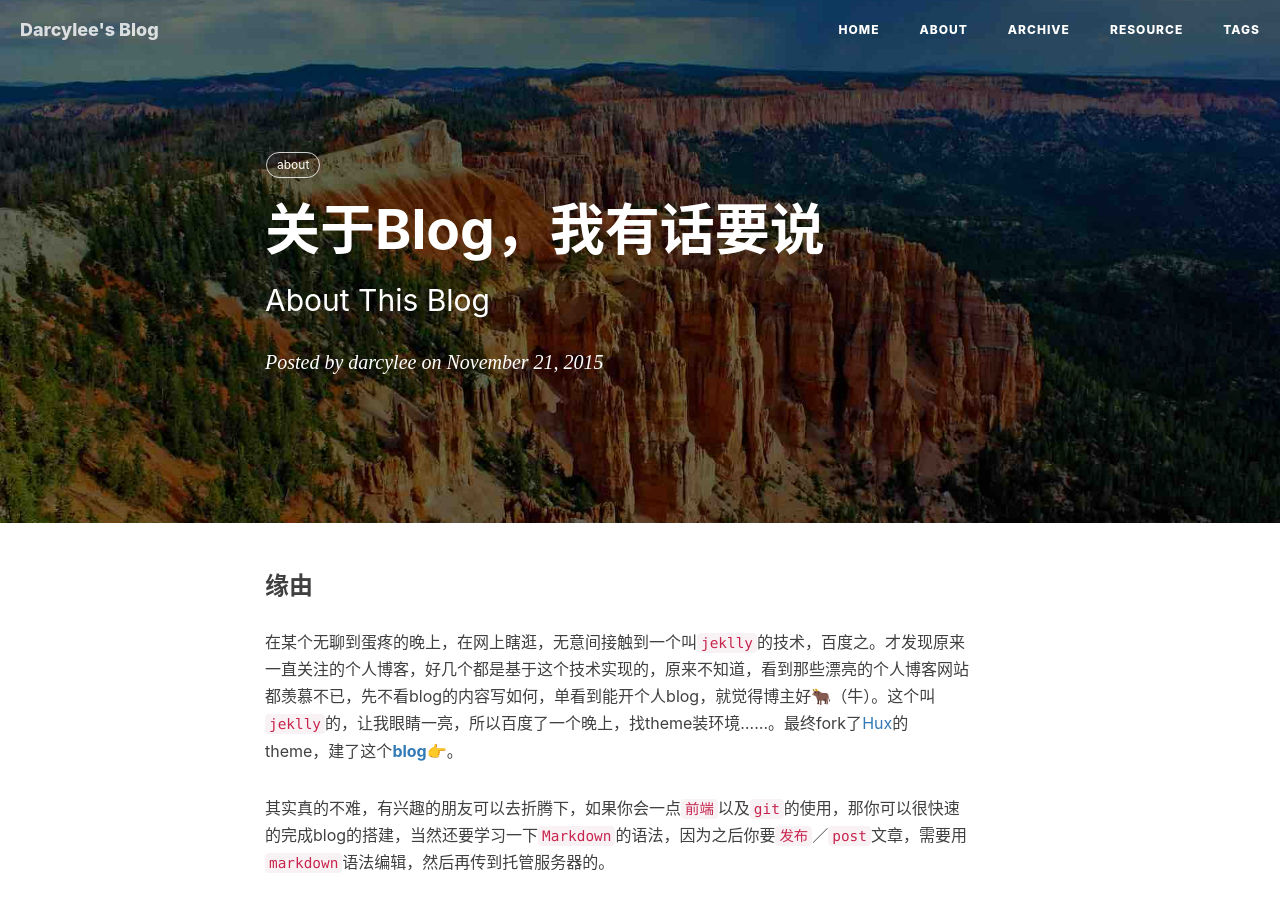
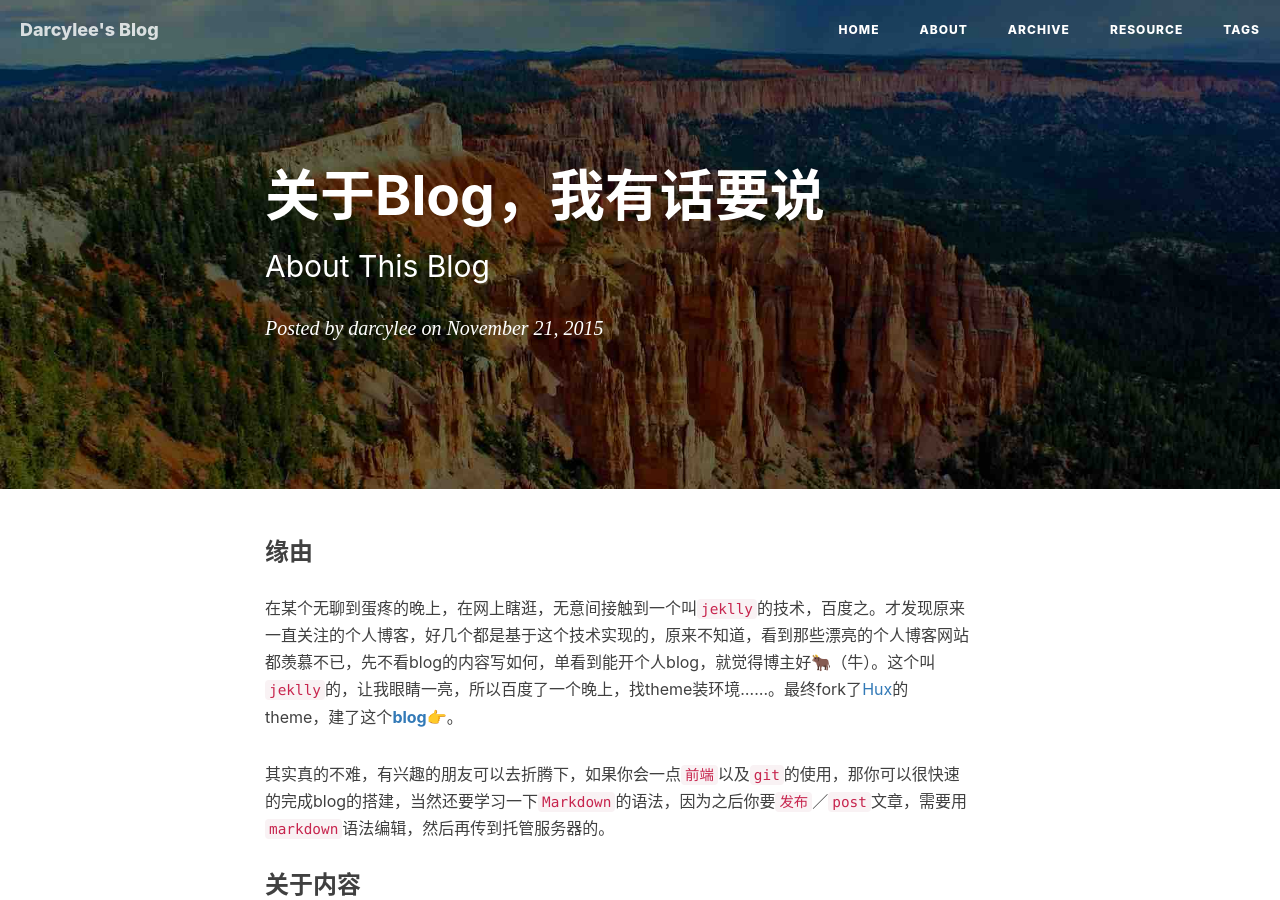
Before and after one commit to darcylee/darcylee.github.io, a Jekyll site: the page built from _posts/2015-11-21-about_this_blog.md, in a window 1280 px wide and 900 px high. Built offline with Jekyll 4.4.1, drawn with Linux system fonts in a browser that asks for light colours; nearby versions of some CDN libraries; comment, search, counter and statistics services are not loaded.

Commit message:
remove tags of about_this_blog.md

```diff
--- a/_posts/2015-11-21-about_this_blog.md
+++ b/_posts/2015-11-21-about_this_blog.md
@@ -3,10 +3,8 @@ layout:     post
 title:      "关于Blog，我有话要说"
 subtitle:   "About This Blog"
 date:       2015-11-21 12:00:00
-author:     darcylee
 header-img: "img/post-bg-fj.jpg"
 catalog: false
-tags: [about]
 ---
 
 
```
